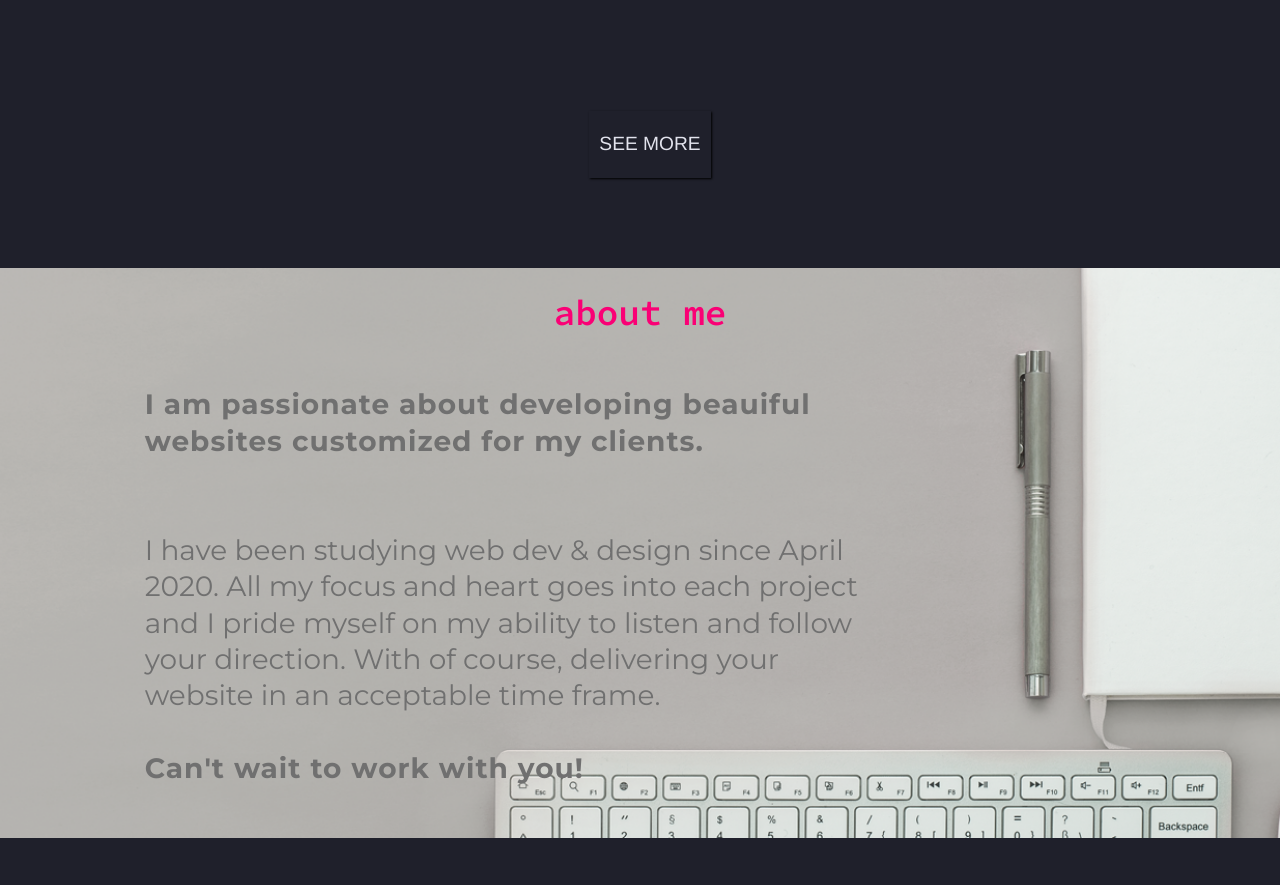
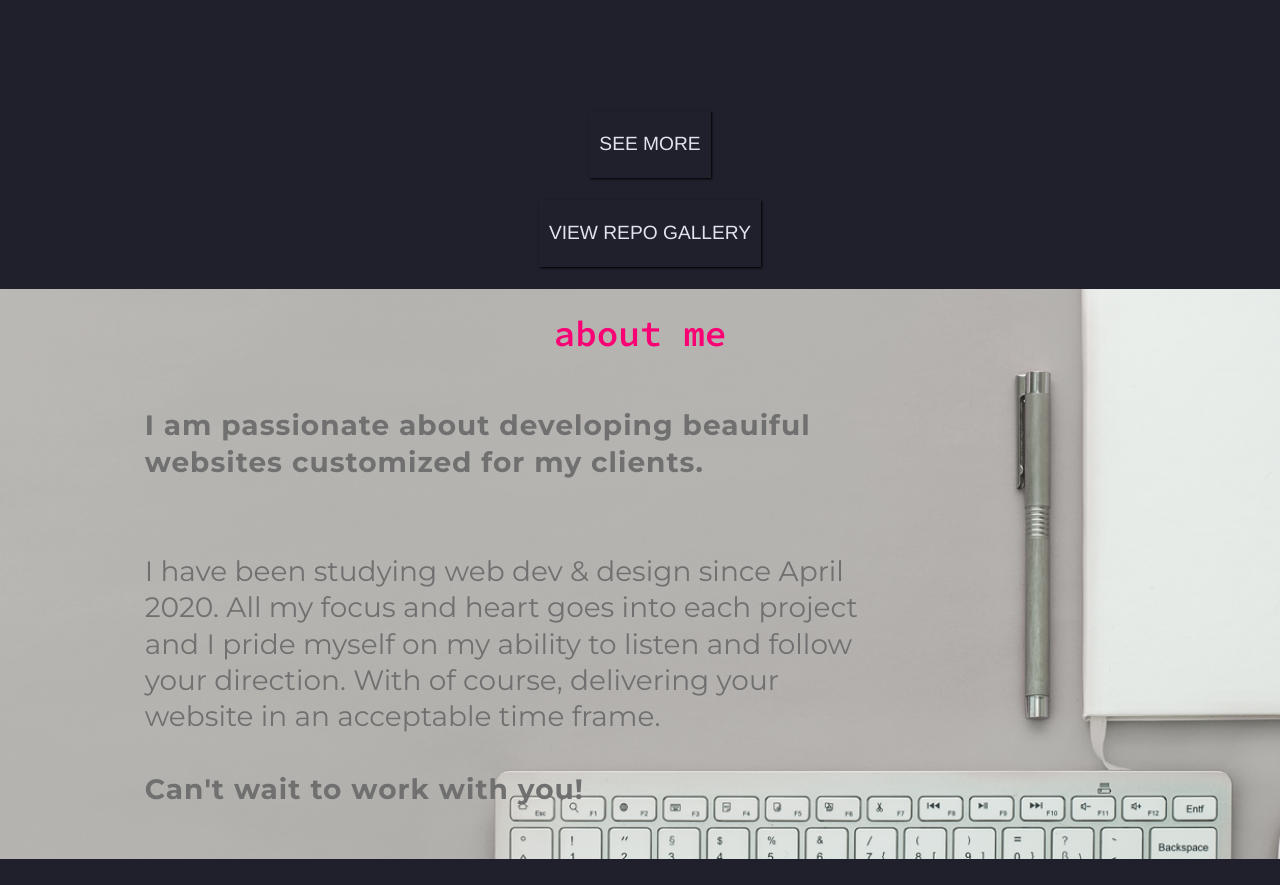
Before and after one commit to SK-CWD/crushing-it, a plain HTML site: page index.html in a window 1280 px wide. Shown: the part 3024-3909 px from the top of the page. Drawn offline with Linux system fonts and the light colour scheme.

Commit message:
Added link to git hub gallery

```diff
--- a/index.html
+++ b/index.html
@@ -84,9 +84,15 @@
                         </div>
                 </article>
                 <!--BUTTON FOR MORE PROJECTS-->
+            <div class="button-container">
                 <div class="form">
                         <a href="styles/index.html">See More</a>
                 </div>
+                <!--BUTTON TO VIEW REPO GALLERY--->
+                <div class="form" id="gallery">
+                    <a href="https://sk-cwd.github.io/github-repo-gallery/" target="_blank">View Repo Gallery</a>
+                </div>
+            </div>
             </div>
         </section>
         <section id="about">
```
